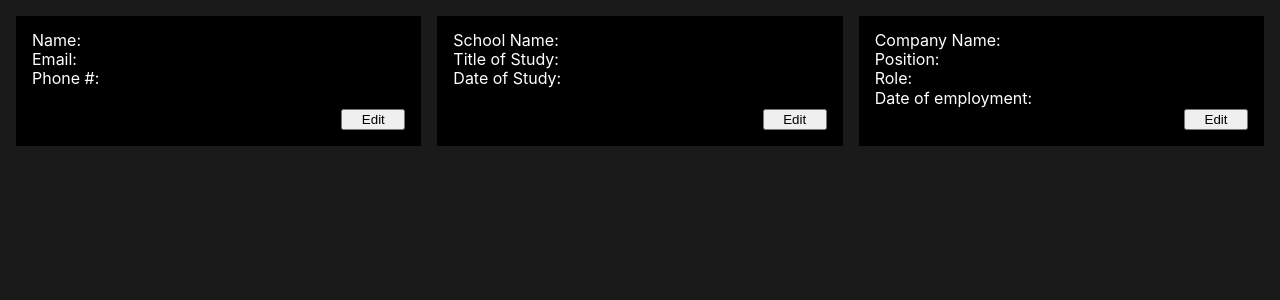
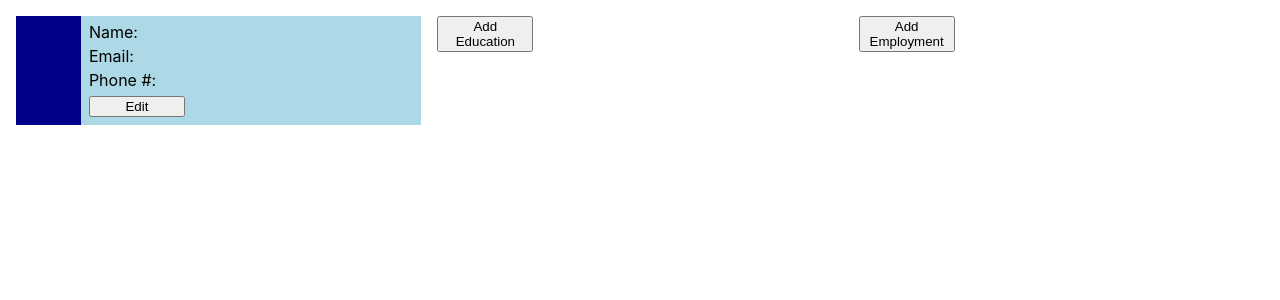
Before and after one commit to nekoLiav/cv, a React (Create React App) app: page / in a window 1280 px wide. Shown: the top 300 px of the page. Built offline with nearby package versions, Linux system fonts and the light colour scheme.

Commit message:
implemented addition of multiple education/employment elements

```diff
--- a/src/App.js
+++ b/src/App.js
@@ -8,9 +8,13 @@ class App extends Component {
     super(props);
 
     this.state = {
-      editState: false
+      educationList: [],
+      employmentList: []
     };
+
     this.submitForm = this.submitForm.bind(this);
+    this.addEducation = this.addEducation.bind(this);
+    this.addEmployment = this.addEmployment.bind(this);
   }
 
   submitForm(e) {
@@ -19,13 +23,39 @@ class App extends Component {
     console.log(e.target);
   }
 
+  addEducation() {
+    this.setState((prevState) => ({
+      educationList: [
+        ...prevState.educationList,
+        { key: Date.now(), education: <Educational key={Date.now()} /> }
+      ]
+    }));
+  }
+
+  addEmployment() {
+    this.setState((prevState) => ({
+      employmentList: [
+        ...prevState.employmentList,
+        { key: Date.now(), employment: <Practical key={Date.now()} /> }
+      ]
+    }));
+  }
+
   render() {
     return (
       <div className="main">
-        <div className="information-fields">
-          <General editState={this.state.editState} />
-          <Educational editState={this.state.editState} />
-          <Practical editState={this.state.editState} />
+        <General />
+        <div className="educational-container">
+          {this.state.educationList.map((item) => item.education)}
+          <button type="button" onClick={this.addEducation}>
+            Add Education
+          </button>
+        </div>
+        <div className="practical-container">
+          {this.state.employmentList.map((item) => item.employment)}
+          <button type="button" onClick={this.addEmployment}>
+            Add Employment
+          </button>
         </div>
       </div>
     );
--- a/src/components/General.js
+++ b/src/components/General.js
@@ -1,5 +1,6 @@
 import React, { Component } from 'react';
 import GeneralEdit from './GeneralEdit';
+import ProfilePicture from './ProfilePicture';
 
 class General extends Component {
   constructor(props) {
@@ -43,6 +44,7 @@ class General extends Component {
   render() {
     return (
       <div className="general">
+        <ProfilePicture />
         {this.state.editState && (
           <GeneralEdit
             name={this.state.name}
--- /dev/null
+++ b/src/components/ProfilePicture.js
@@ -0,0 +1,9 @@
+import React, { Component } from 'react';
+
+class ProfilePicture extends Component {
+  render() {
+    return <div className="profile-picture" />;
+  }
+}
+
+export default ProfilePicture;
--- a/src/styles/index.css
+++ b/src/styles/index.css
@@ -4,8 +4,6 @@ body {
     'Cantarell', 'Fira Sans', 'Droid Sans', 'Helvetica Neue', sans-serif;
   -webkit-font-smoothing: antialiased;
   -moz-osx-font-smoothing: grayscale;
-  background: #1a1a1a;
-  color: #ffffff;
 }
 
 code {
@@ -13,77 +11,65 @@ code {
 }
 
 .main {
-  display: flex;
-  flex-direction: column;
-  align-items: center;
+  display: grid;
+  grid-auto-columns: minmax(0, 1fr);
   padding: 1rem;
   gap: 1rem;
 }
 
-.information-fields {
+.info {
   display: flex;
-  justify-content: space-between;
-  gap: 1rem;
+  flex-direction: column;
+  gap: 0.5rem;
+  padding: 0.5rem;
+  background: lightblue;
   width: 100%;
 }
 
-.general,
-.educational,
-.practical {
+p {
+  height: 1rem;
+}
+
+label {
+  height: 1rem;
+}
+
+button {
+  max-width: 6rem;
+}
+
+.profile-picture {
+  width: 20%;
+  background: darkblue;
+}
+
+.general {
+  display: flex;
+  grid-column-start: 1;
+  grid-column-end: 2;
+}
+
+.educational-container,
+.practical-container {
   display: flex;
   flex-direction: column;
-  background: black;
-  width: 100%;
-  padding: 1rem;
+  gap: 0.5rem;
 }
 
-.edit-button {
-  width: 4rem;
-  margin-top: auto;
-  margin-left: auto;
+.educational-container {
+  grid-column-start: 2;
+  grid-column-end: 3;
 }
 
-.edit {
-  width: 33%;
-  background-color: black;
-  padding: 1rem;
+.practical-container {
+  grid-column-start: 3;
+  grid-column-end: 4;
 }
 
 .edit-form {
   display: flex;
   flex-direction: column;
-  justify-content: space-between;
-  height: 100%;
+  gap: 0.5rem;
+  padding: 0.5rem;
+  background: lightblue;
 }
-
-.edit-form button {
-  width: 4rem;
-  margin-top: auto;
-  margin-left: auto;
-}
-
-.edit-form label {
-  display: flex;
-  flex-direction: column;
-  justify-content: space-between;
-}
-
-.info {
-  display: flex;
-  flex-direction: column;
-  justify-content: space-between;
-  height: 100%;
-}
-
-.info p {
-  height: 1.2rem;
-}
-
-fieldset {
-  display: flex;
-  flex-direction: column;
-}
-
-legend {
-  font-weight: bold;
-}
```
